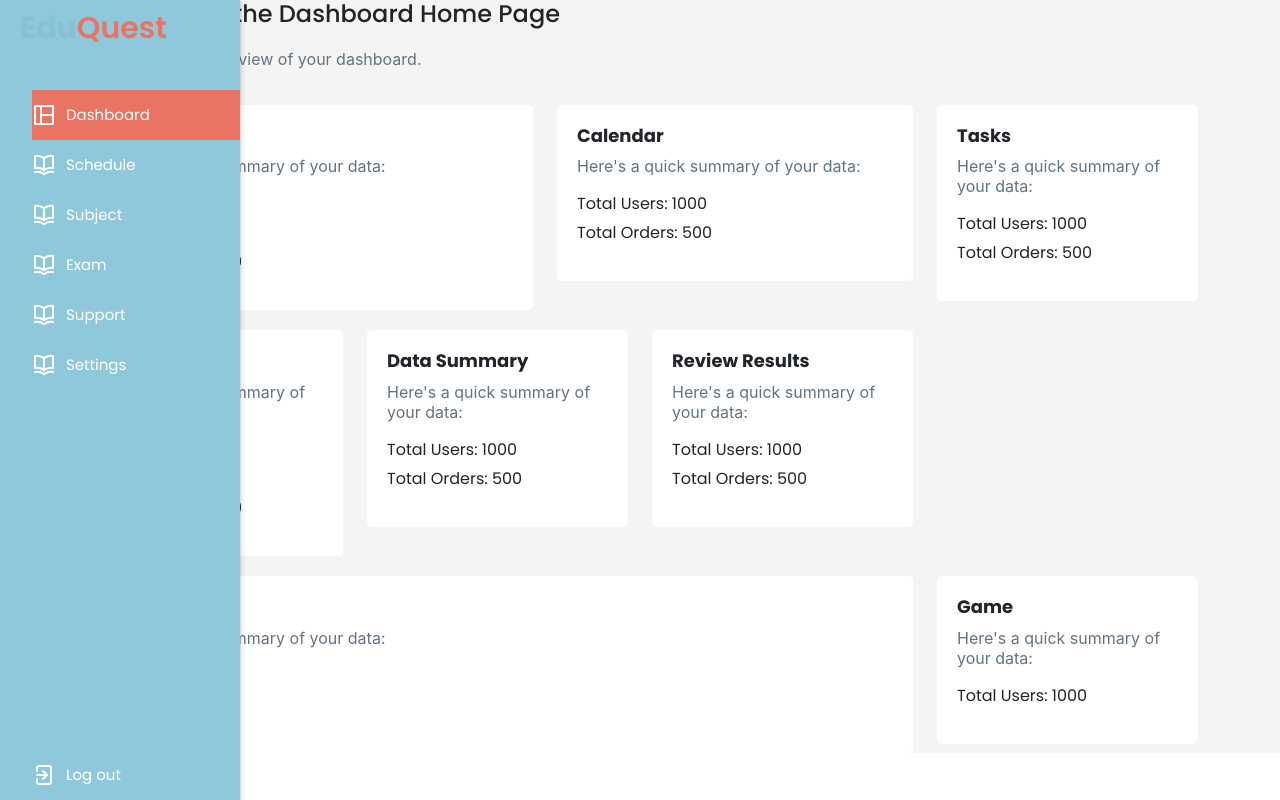
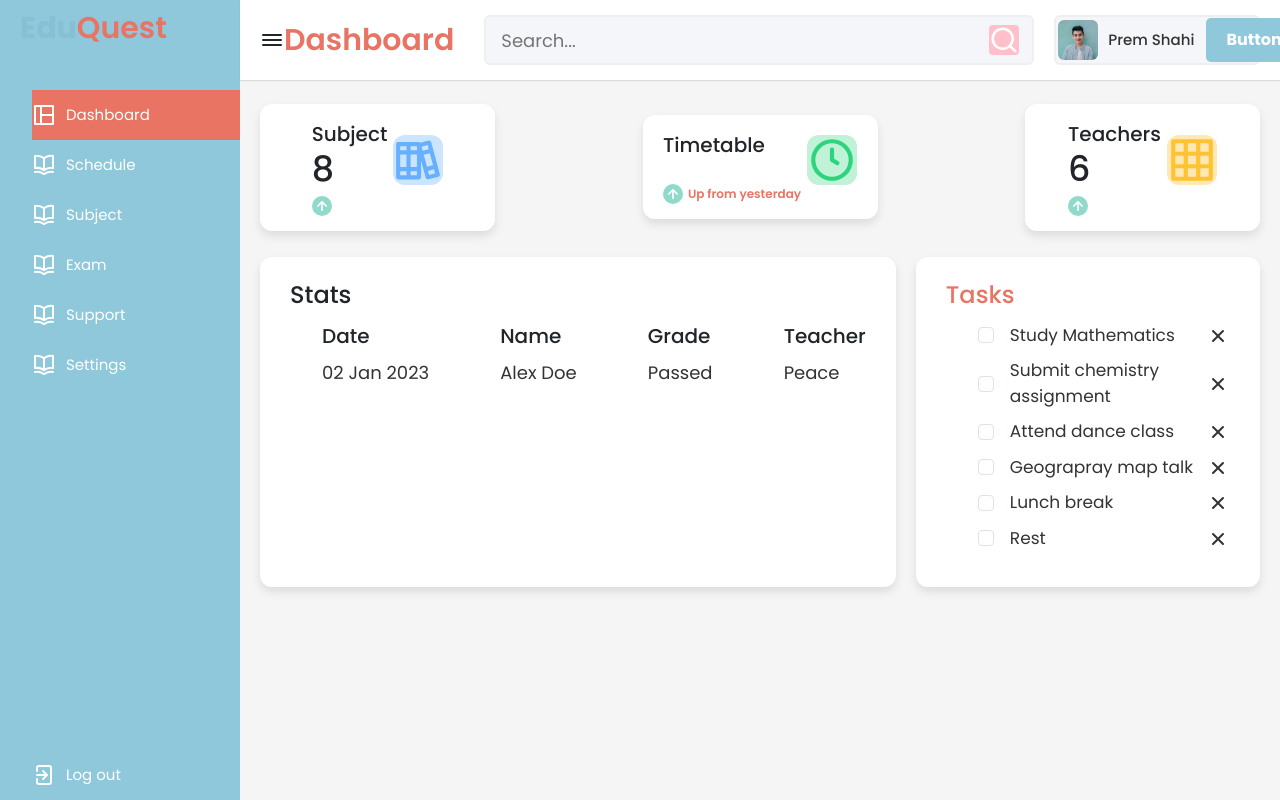
Before and after one commit to zinando/EduQuest, a React (Vite) app in the folder Frontend/: page /home in a window 1280 px wide. Built offline with nearby package versions, Linux system fonts and the light colour scheme.

Commit message:
Update Home.jsx

```diff
--- a/Frontend/src/pages/Dashboard/Home.jsx
+++ b/Frontend/src/pages/Dashboard/Home.jsx
@@ -1,110 +1,143 @@
-import SideBar from '../../layout/Sidebar/SideBar';
-import { Container, Row, Col } from 'react-bootstrap';
-import './Home.css';
+import '../../layout/Sidebar/SideBar.css'
+import * as Unicons from '@iconscout/react-unicons';
+import Navbar from '../../layout/NavBar/NavBar';
+import Sidebar from '../../layout/Sidebar/SideBar';
+import Form from 'react-bootstrap/Form';
 
 
 export default function Home() {
   return (
     <>
-      <div className="hm-container">
-        <SideBar />
-        <Container>
-          <Row>
-            <Col md={12}>
-              <h1 className="home-header">Welcome to the Dashboard Home Page</h1>
-              <p>This is the main overview of your dashboard.</p>
-            </Col>
-          </Row>
-          <Row>
-            <Col md={5}>
-              <div className="data-summary">
-                <h4 className='title'>Schedule</h4>
-                <p>Here&apos;s a quick summary of your data:</p>
-                <ul>
-                  <li>Total Users: 1000</li>
-                  <li>Total Orders: 500</li>
-                  <li>Revenue: $50,000</li>
+
+      <Sidebar />
+
+      <section className="home-section">
+        <Navbar />
+        <div className="home-content">
+          <div className="overview-boxes">
+            <div className="box">
+              <div className="right-side">
+                <div className="box-topic">Subject</div>
+                <div className="number">8</div>
+                <div className="indicator">
+                  <Unicons.UilArrowUp className="i" />
+                  <span className="text"></span>
+                </div>
+              </div>
+              <Unicons.UilBooks className="uicon" />
+            </div>
+            <div className="box">
+              <div className="right-side">
+                <div className="box-topic">Timetable</div>
+                <div className="number"></div>
+                <div className="indicator">
+                  <Unicons.UilArrowUp className="i" />
+                  <span className="text">Up from yesterday</span>
+                </div>
+              </div>
+              <Unicons.UilClock className="uicon two" />
+            </div>
+            <div className="box">
+              <div className="right-side">
+                <div className="box-topic">Teachers</div>
+                <div className="number">6</div>
+                <div className="indicator">
+                  <Unicons.UilArrowUp className="i" />
+                  <span className="text"></span>
+                </div>
+              </div>
+              <Unicons.UilTable className="uicon three" />
+            </div>
+
+          </div>
+          <div className="box-card">
+            <div className="recent box">
+              <div className="title">Stats</div>
+              <div className="sdetails">
+                <ul className="details">
+                  <li className="topic">Date</li>
+                  <li>
+                    <a href="/">02 Jan 2023</a>
+                  </li>
+
+
+
+                </ul>
+                <ul className="details">
+                  <li className="topic">Name</li>
+                  <li>
+                    <a href="/">Alex Doe</a>
+                  </li>
+                </ul>
+                <ul className="details">
+                  <li className="topic">Grade</li>
+                  <li>
+                    <a href="/">Passed</a>
+                  </li>
+                </ul>
+                <ul className="details">
+                  <li className="topic">Teacher</li>
+                  <li>
+                    <a href="/">Peace</a>
+                  </li>
                 </ul>
               </div>
-            </Col>
-            <Col md={4}>
-              <div className="data-summary">
-                <h4>Calendar</h4>
-                <p>Here&apos;s a quick summary of your data:</p>
-                <ul>
-                  <li>Total Users: 1000</li>
-                  <li>Total Orders: 500</li>
-                </ul>
+            </div>
+            <div className="top-sales box">
+              <div className="title">
+                <a href="/">
+                  Tasks
+                </a>
               </div>
-            </Col>
+              <ul className="top-sdetails">
+                <li>
+                  <a href="/">
+                    <Form.Check aria-label="option 1" className='pe-3' />
+                    <span className="product">Study Mathematics</span>
+                  </a>
+                  <span className="price"><Unicons.UilTimes /> </span>
 
-            <Col md={3} >
-              <div className="data-summary" >
-                <h4>Tasks</h4>
-                <p>Here&apos;s a quick summary of your data:</p>
-                <ul>
-                  <li>Total Users: 1000</li>
-                  <li>Total Orders: 500</li>
-                </ul>
-              </div>
-            </Col>
-          </Row>
-          <Row>
-            <Col md={3}>
-              <div className="data-summary">
-                <h4>Examination</h4>
-                <p>Here&apos;s a quick summary of your data:</p>
-                <ul>
-                  <li>Total Users: 1000</li>
-                  <li>Total Orders: 500</li>
-                  <li>Revenue: $50,000</li>
-                </ul>
-              </div>
-            </Col>
-            <Col md={3}>
-              <div className="data-summary">
-                <h4>Data Summary</h4>
-                <p>Here&apos;s a quick summary of your data:</p>
-                <ul>
-                  <li>Total Users: 1000</li>
-                  <li>Total Orders: 500</li>
-                </ul>
-              </div>
-            </Col>
-            <Col md={3}>
-              <div className="data-summary">
-                <h4>Review Results</h4>
-                <p>Here&apos;s a quick summary of your data:</p>
-                <ul>
-                  <li>Total Users: 1000</li>
-                  <li>Total Orders: 500</li>
-                </ul>
-              </div>
-            </Col>
-
-            <Col md={9}>
-              <div className="data-summary">
-                <h4>Performance</h4>
-                <p>Here&apos;s a quick summary of your data:</p>
-                <ul>
-                  <li>Total Users: 1000</li>
-                  <li>Total Orders: 500</li>
-                </ul>
-              </div>
-            </Col>
-            <Col md={3}>
-              <div className="data-summary">
-                <h4>Game</h4>
-                <p>Here&apos;s a quick summary of your data:</p>
-                <ul>
-                  <li>Total Users: 1000</li>
-
-                </ul>
-              </div>
-            </Col>
-          </Row>
-        </Container>
-      </div>
+                </li>
+                <li>
+                  <a href="/">
+                    <Form.Check aria-label="option 1" className='pe-3' />
+                    <span className="product">Submit chemistry assignment </span>
+                  </a>
+                  <span className="price"><Unicons.UilTimes /> </span>
+                </li>
+                <li>
+                  <a href="/">
+                    <Form.Check aria-label="option 1" className='pe-3' />
+                    <span className="product">Attend dance class</span>
+                  </a>
+                  <span className="price"><Unicons.UilTimes /> </span>
+                </li>
+                <li>
+                  <a href="/">
+                    <Form.Check aria-label="option 1" className='pe-3' />
+                    <span className="product">Geograpray map talk</span>
+                  </a>
+                  <span className="price"><Unicons.UilTimes /> </span>
+                </li>
+                <li>
+                  <a href="/">
+                    <Form.Check aria-label="option 1" className='pe-3' />
+                    <span className="product">Lunch break</span>
+                  </a>
+                  <span className="price"><Unicons.UilTimes /> </span>
+                </li>
+                <li>
+                  <a href="/">
+                    <Form.Check aria-label="option 1" className='pe-3' />
+                    <span className="product">Rest</span>
+                  </a>
+                  <span className="price"><Unicons.UilTimes /> </span>
+                </li>
+              </ul>
+            </div>
+          </div>
+        </div>
+      </section>
     </>
-  );
+  )
 }
```
